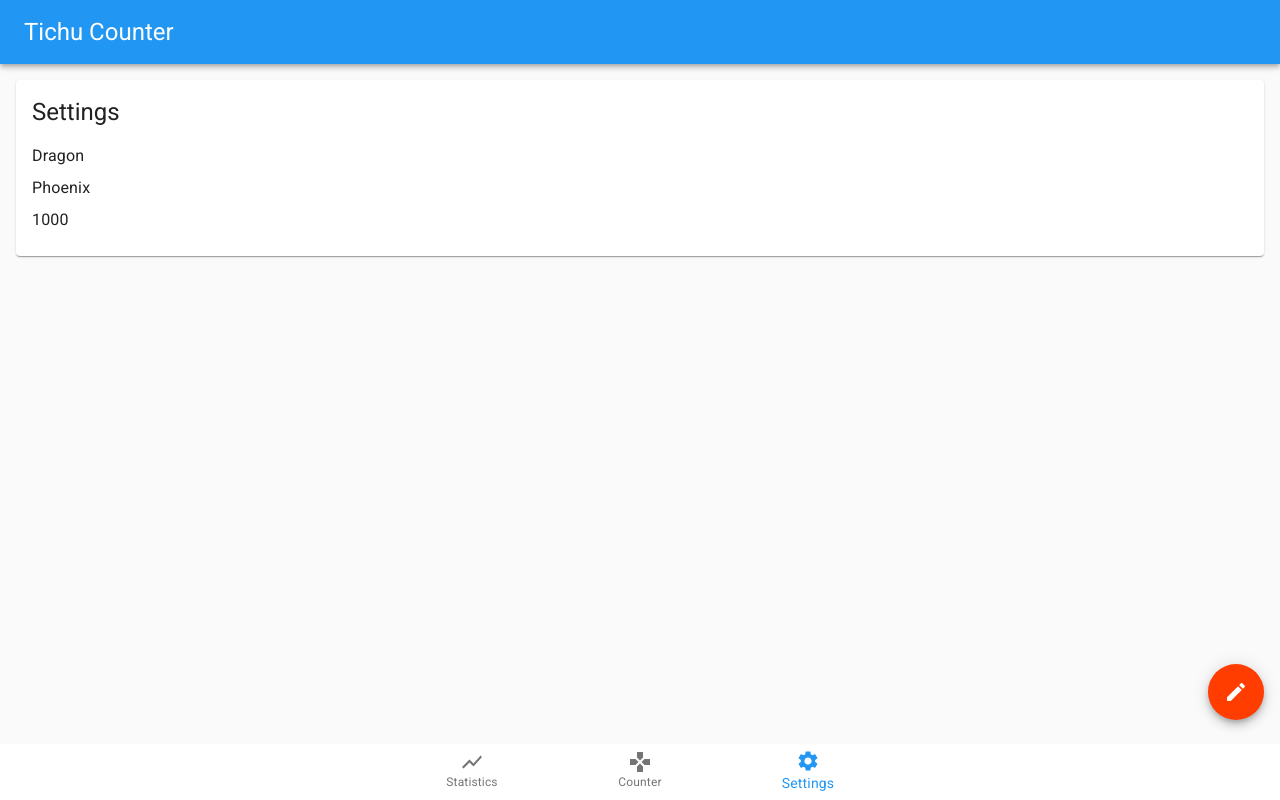
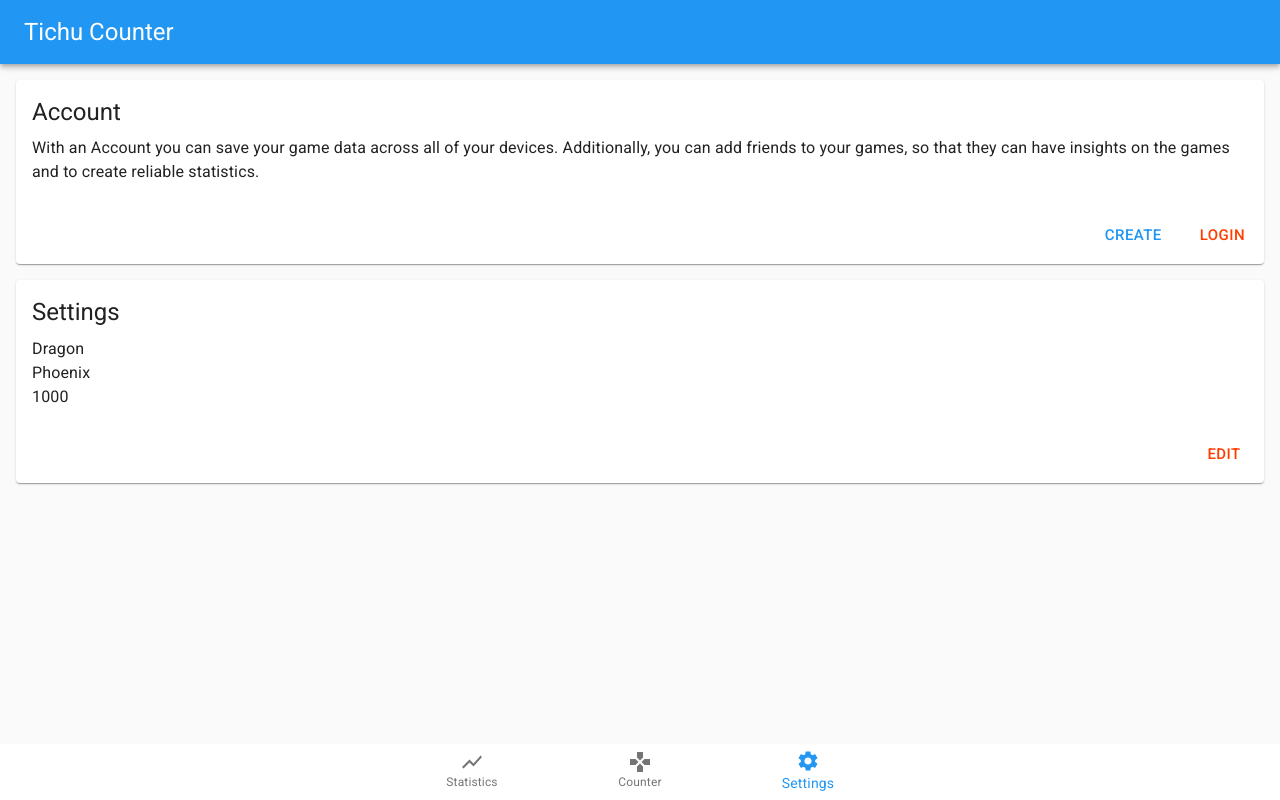
Before and after one commit to Maroben/tichu-counter, a React (Vite) app: page /settings in a window 1280 px wide. Built offline with nearby package versions, Linux system fonts and the light colour scheme.

Commit message:
settings

```diff
--- a/src/components/forms/settingsForm.tsx
+++ b/src/components/forms/settingsForm.tsx
@@ -1,4 +1,5 @@
 import React, { useState } from 'react'
+import { Link, useHistory } from 'react-router-dom'
 import { createStyles, Theme } from '@material-ui/core'
 import { WithStyles, withStyles } from '@material-ui/core/styles'
 
@@ -9,51 +10,66 @@ import {
     FormControl,
     Button,
     InputLabel,
-    Input
+    Input,
+    Card,
+    CardContent,
+    CardActions,
+    Typography
 } from '@material-ui/core'
 
 const styles = (theme: Theme) =>
     createStyles({
+        card: {
+            margin: theme.spacing(2)
+        },
         control: {
-            marginBottom: theme.spacing(2)
+            marginBottom: theme.spacing(2),
+            width: '100%'
+        },
+        actions: {
+            justifyContent: 'flex-end'
         },
         submit: {
-            display: 'flex',
-            justifyContent: 'flex-end'
-        },
-        submitBtn: {
-            width: theme.spacing(10),
-            marginLeft: theme.spacing(2)
+            marginLeft: `${theme.spacing(2)}px !important`
         }
     })
 
 interface Props extends WithStyles<typeof styles> {
     settings: ISettings
     onUpdate: (settings: ISettings) => void
-    onCancel: () => void
 }
 
-const SettingsForm = ({ classes, settings, onUpdate, onCancel }: Props) => {
+const SettingsForm = ({ classes, settings, onUpdate }: Props) => {
+    const history = useHistory()
     const [teamAName, setTeamAName] = useState(settings.teamA.name)
     const [teamBName, setTeamBName] = useState(settings.teamB.name)
     const [winPoints, setWinPoints] = useState(settings.winPoints)
 
-    const handleSubmit = () => {
+    const handleSubmit = (event: React.FormEvent<HTMLFormElement>) => {
+        event.preventDefault()
         settings.teamA.name = teamAName
         settings.teamB.name = teamBName
         settings.winPoints = winPoints
         onUpdate(settings)
+        history.push('/settings')
     }
 
     return (
+        <Card className={classes.card}>
             <form onSubmit={handleSubmit}>
                 <FormGroup>
+                    <CardContent>
+                        <Typography gutterBottom variant="h5" component="h2">
+                            Edit Settings
+                        </Typography>
                         <FormControl className={classes.control}>
                             <InputLabel htmlFor="teamAName">Team A</InputLabel>
                             <Input
                                 id="teamAName"
                                 value={teamAName}
-                        onChange={(event) => setTeamAName(event.target.value)}
+                                onChange={(event) =>
+                                    setTeamAName(event.target.value)
+                                }
                             />
                         </FormControl>
 
@@ -62,12 +78,16 @@ const SettingsForm = ({ classes, settings, onUpdate, onCancel }: Props) => {
                             <Input
                                 id="teamBName"
                                 value={teamBName}
-                        onChange={(event) => setTeamBName(event.target.value)}
+                                onChange={(event) =>
+                                    setTeamBName(event.target.value)
+                                }
                             />
                         </FormControl>
 
                         <FormControl className={classes.control}>
-                    <InputLabel htmlFor="winPoints">Points to Win</InputLabel>
+                            <InputLabel htmlFor="winPoints">
+                                Points to Win
+                            </InputLabel>
                             <Input
                                 id="winPoints"
                                 value={winPoints}
@@ -77,27 +97,28 @@ const SettingsForm = ({ classes, settings, onUpdate, onCancel }: Props) => {
                                 }
                             />
                         </FormControl>
-
-                <div className={classes.submit}>
+                    </CardContent>
+                    <CardActions className={classes.actions}>
                         <Button
-                        className={classes.submitBtn}
                             color="secondary"
                             variant="text"
-                        onClick={onCancel}
+                            component={Link}
+                            to="/settings"
                         >
                             Cancel
                         </Button>
                         <Button
-                        className={classes.submitBtn}
                             color="primary"
                             variant="contained"
                             type="submit"
+                            className={classes.submit}
                         >
                             Save
                         </Button>
-                </div>
+                    </CardActions>
                 </FormGroup>
             </form>
+        </Card>
     )
 }
 
--- a/src/components/navigations/bottomNav.tsx
+++ b/src/components/navigations/bottomNav.tsx
@@ -1,5 +1,5 @@
 import React, { useState } from 'react'
-import { Link, useHistory } from 'react-router-dom'
+import { Link } from 'react-router-dom'
 import { createStyles, Theme } from '@material-ui/core'
 import { WithStyles, withStyles } from '@material-ui/core/styles'
 
@@ -12,9 +12,10 @@ const styles = (theme: Theme) =>
     createStyles({
         root: {
             width: '100%',
-            position: 'absolute',
+            position: 'fixed',
             bottom: 0,
-            left: 0
+            left: 0,
+            zIndex: 99
         }
     })
 
--- a/src/components/navigations/headerNav.tsx
+++ b/src/components/navigations/headerNav.tsx
@@ -10,7 +10,7 @@ interface Props extends WithStyles<typeof styles> {}
 
 const HeaderNav = (props: Props) => {
     return (
-        <AppBar position="static">
+        <AppBar position="sticky">
             <Toolbar>
                 <Typography variant="h5" color="inherit">
                     Tichu Counter
--- a/src/controllers/counterController.tsx
+++ b/src/controllers/counterController.tsx
@@ -14,6 +14,7 @@ import HeaderNav from '../components/navigations/headerNav'
 import CounterView from '../views/counterView'
 import StatisticsView from '../views/statisticsView'
 import SettingsView from '../views/settingsView'
+import SettingsForm from '../components/forms/settingsForm'
 
 const styles = (theme: Theme) => createStyles({})
 
@@ -48,13 +49,19 @@ class CounterController extends Component<Props, State> {
                     <Switch>
                         <Route path="/statistics" component={StatisticsView} />
                         <Route
-                            path="/settings"
+                            path="/settings/edit"
                             render={(props) => (
-                                <SettingsView
+                                <SettingsForm
                                     {...props}
                                     settings={settings}
                                     onUpdate={() => this.handleSettings}
                                 />
+                            )}
+                        />
+                        <Route
+                            path="/settings"
+                            render={(props) => (
+                                <SettingsView {...props} settings={settings} />
                             )}
                         />
                         <Route
--- a/src/models/IPlayer.ts
+++ /dev/null
@@ -1,3 +0,0 @@
-export default interface IPlayer {
-    name: string
-}
--- a/src/models/ITeam.ts
+++ b/src/models/ITeam.ts
@@ -1,7 +1,7 @@
-import IPlayer from './IPlayer'
+import Player from './Player'
 
 export default interface ITeam {
     name: string
-    player1: IPlayer
-    player2: IPlayer
+    player1: Player
+    player2: Player
 }
--- /dev/null
+++ b/src/models/Player.ts
@@ -0,0 +1,3 @@
+export default class Player {
+    constructor(readonly name: string) {}
+}
--- a/src/views/settingsView.tsx
+++ b/src/views/settingsView.tsx
@@ -1,93 +1,92 @@
-import React, { useState } from 'react'
+import React from 'react'
+import { Link } from 'react-router-dom'
 import { createStyles, Theme } from '@material-ui/core'
 import { WithStyles, withStyles } from '@material-ui/core/styles'
 import ISettings from '../models/ISettings'
-import SettingsForm from '../components/forms/settingsForm'
 
-import { Typography, Paper, Fab } from '@material-ui/core'
-import EditIcon from '@material-ui/icons/Edit'
+import {
+    Typography,
+    Card,
+    CardContent,
+    CardActions,
+    Button
+} from '@material-ui/core'
 
 const styles = (theme: Theme) =>
     createStyles({
         root: {
-            margin: theme.spacing(2)
+            margin: theme.spacing(2),
+            marginBottom: theme.spacing(10)
         },
-        fab: {
-            position: 'absolute',
-            bottom: theme.spacing(10),
-            right: theme.spacing(2)
-        },
-        paper: {
-            padding: theme.spacing(2),
+        card: {
             marginBottom: theme.spacing(2)
         },
-        paperTitle: {
-            marginBottom: theme.spacing(2)
+        actions: {
+            justifyContent: 'flex-end'
         },
-        contentTitle: {
-            marginBottom: theme.spacing(1)
+        submit: {
+            marginLeft: `${theme.spacing(2)}px !important`
         }
     })
 
 interface Props extends WithStyles<typeof styles> {
     settings: ISettings
-    onUpdate: (settings: ISettings) => void
 }
 
-const SettingsView = ({ classes, settings, onUpdate }: Props) => {
-    const [edit, setEdit] = useState(false)
+const SettingsView = ({ classes, settings }: Props) => {
     const { teamA, teamB } = settings
-
-    const handleUpdate = (settings: ISettings) => {
-        setEdit(false)
-        onUpdate(settings)
-    }
 
     return (
         <div className={classes.root}>
-            {!edit && (
-                <>
-                    <Fab
+            <Card className={classes.card}>
+                <CardContent>
+                    <Typography gutterBottom variant="h5" component="h2">
+                        Account
+                    </Typography>
+                    <Typography gutterBottom variant="body1">
+                        With an Account you can save your game data across all
+                        of your devices. Additionally, you can add friends to
+                        your games, so that they can have insights on the games
+                        and to create reliable statistics.
+                    </Typography>
+                </CardContent>
+                <CardActions className={classes.actions}>
+                    <Button size="large" color="primary">
+                        create
+                    </Button>
+                    <Button
+                        size="large"
                         color="secondary"
-                        className={classes.fab}
-                        onClick={() => setEdit(true)}
+                        className={classes.submit}
                     >
-                        <EditIcon />
-                    </Fab>
-                    <Paper className={classes.paper}>
-                        <Typography variant="h5" className={classes.paperTitle}>
-                            Settings
-                        </Typography>
-                        <Typography
-                            variant="body1"
-                            className={classes.contentTitle}
-                        >
-                            {teamA.name}
-                        </Typography>
-                        <Typography
-                            variant="body1"
-                            className={classes.contentTitle}
-                        >
-                            {teamB.name}
-                        </Typography>
-                        <Typography
-                            variant="body1"
-                            className={classes.contentTitle}
-                        >
-                            {settings.winPoints}
-                        </Typography>
-                    </Paper>
-                </>
-            )}
-            {edit && (
-                <Paper className={classes.paper}>
-                    <SettingsForm
-                        settings={settings}
-                        onUpdate={handleUpdate}
-                        onCancel={() => setEdit(false)}
-                    />
-                </Paper>
-            )}
+                        login
+                    </Button>
+                </CardActions>
+            </Card>
+
+            <Card className={classes.card}>
+                <CardContent>
+                    <Typography gutterBottom variant="h5" component="h2">
+                        Settings
+                    </Typography>
+                    <Typography variant="body1">{teamA.name}</Typography>
+                    <Typography variant="body1">{teamB.name}</Typography>
+                    <Typography variant="body1">
+                        {settings.winPoints}
+                    </Typography>
+                </CardContent>
+                <CardActions className={classes.actions}>
+                    <Button
+                        size="large"
+                        color="secondary"
+                        component={Link}
+                        to="/settings/edit"
+                        className={classes.submit}
+                    >
+                        edit
+                    </Button>
+                </CardActions>
+            </Card>
         </div>
     )
 }
```
Lines whose indentation alone changed are shown as unchanged.
